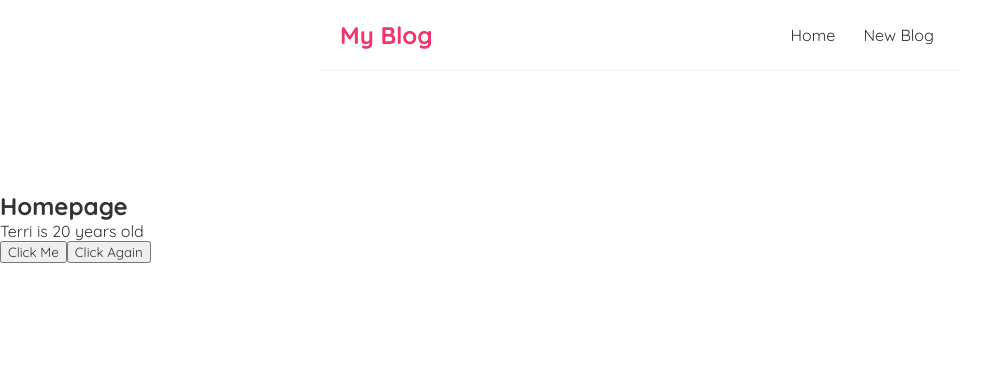
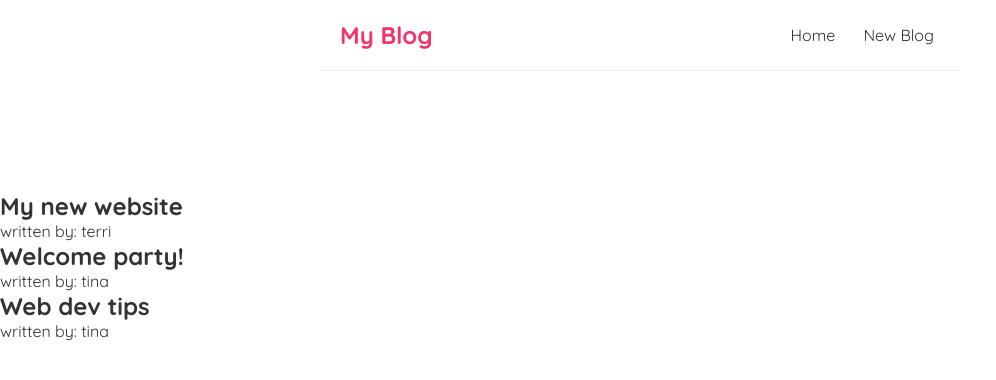
Before and after one commit to tisidro/React, a React (Create React App) app: page / in a window 1280 px wide. Shown: the top 380 px of the page, without its empty margins (0-996 px from the left). Built offline with nearby package versions, Linux system fonts and the light colour scheme; the HTML template or start-up script is replaced by a standard one.

Commit message:
more work on outputting lists

```diff
--- a/src/Home.js
+++ b/src/Home.js
@@ -2,26 +2,22 @@ import { useState } from 'react';
 
 const Home = () => {
 
-    const [name, setName] = useState('Terri');//sets in. value
-    const [age, setAge] = useState(20);
-    const handleClick = () => {
-        setName('Tina');
-        setAge(4);
-    }
-    const handleClickTwo = (name) => {
-        console.log('Hi' + name);
+    const [blogs] = useState([
+        { title: 'My new website', body: 'lorem ipsum...', author: 'terri', id: 1 },
+        { title: 'Welcome party!', body: 'lorem ipsum...', author: 'tina', id: 2 },
+        { title: 'Web dev tips', body: 'lorem ipsum...', author: 'tina', id: 3 }
 
-    }
-
+    ]);
 
     return (
 
         <div className="home">
-            <h2>Homepage</h2>
-            <p> {name} is {age} years old</p>
-            <button onClick={handleClick}> Click Me</button>
-            <button onClick={() => handleClickTwo('Terri')
-            }> Click Again</button>
+            {blogs.map((blog) => (
+                <div className="blog_preview" key={blog.id}>
+                    <h2>{blog.title}</h2>
+                    <p>written by: {blog.author}</p>
+                </div>
+            ))}
         </div>
     );
 }
--- a/src/index.css
+++ b/src/index.css
@@ -1,4 +1,3 @@
-
 @import url('https://fonts.googleapis.com/css2?family=Quicksand:wght@300;400;500;600;700&display=swap');
 
 /* base styles */
@@ -34,3 +33,18 @@
   margin: 40px auto;
   padding: 20px;
 }
+
+/* blog previews / list */
+.blog-preview {
+  padding: 10px 16px;
+  margin: 20px 0;
+  border-bottom: 1px solid #fafafa;
+}
+.blog-preview:hover {
+  box-shadow: 1px 3px 5px rgba(0,0,0,0.1);
+}
+.blog-preview h2 {
+  font-size: 20px;
+  color: #f1356d;
+  margin-bottom: 8px;
+}
```
Also changed, not shown: Home_old.js (added, +29 -0 lines), public/index.html (+5 -5 lines).
